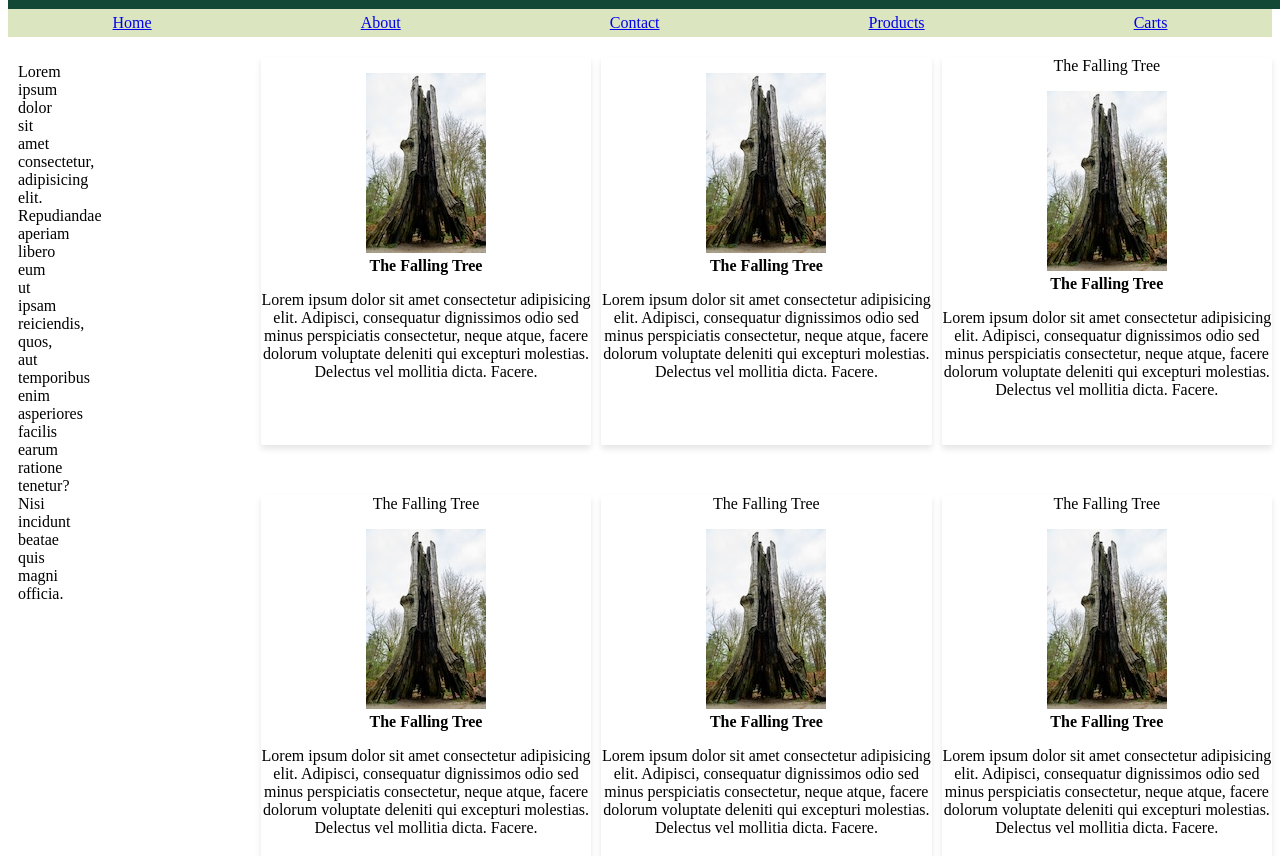
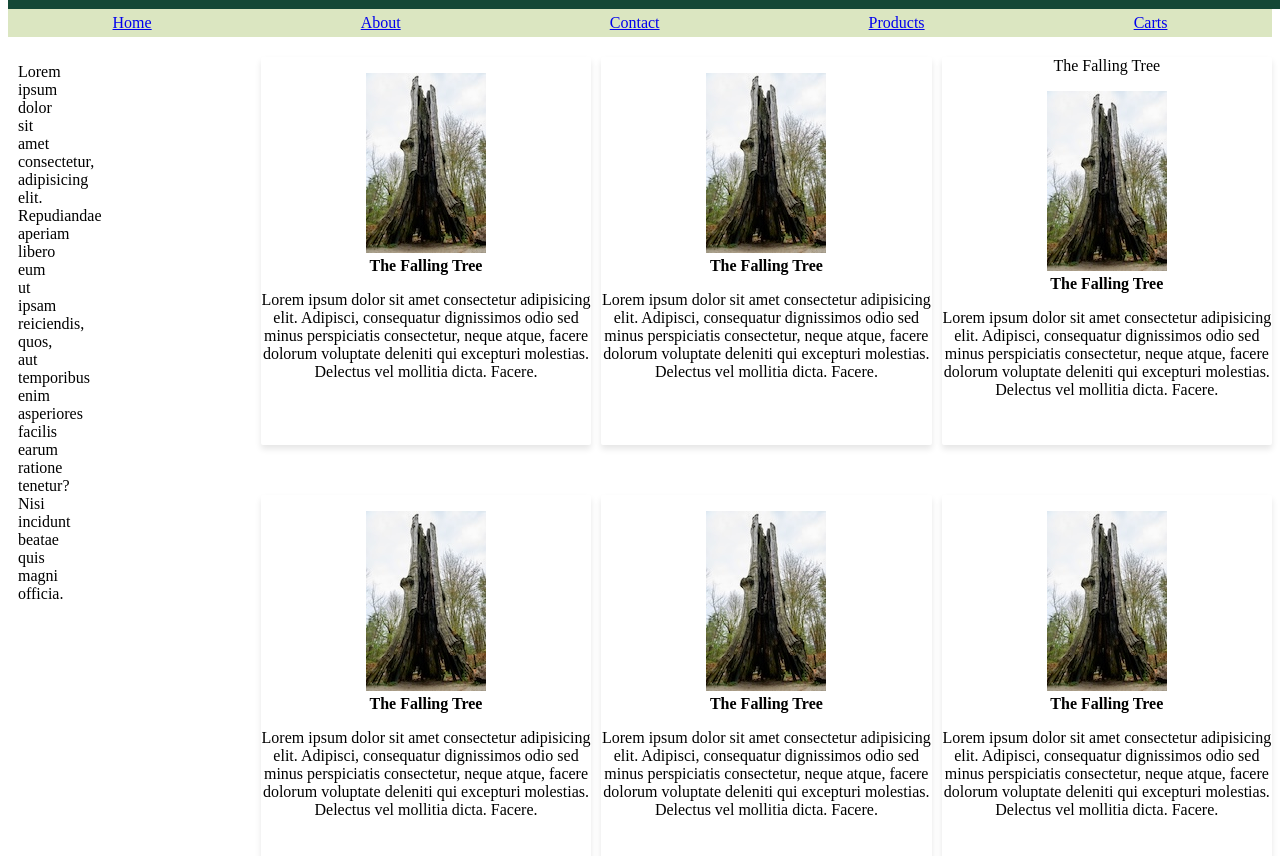
Before and after one commit to EliRein12A/CS140, a plain HTML site: page projects/flexandgrid/index.html in a window 1280 px wide. Shown: the part 96-952 px from the top of the page. Drawn offline with Linux system fonts and the light colour scheme.

Commit message:
add flexandgrid

```diff
--- a/projects/flexandgrid/index.html
+++ b/projects/flexandgrid/index.html
@@ -40,19 +40,19 @@
             </figure>
             <p>Lorem ipsum dolor sit amet consectetur adipisicing elit. Adipisci, consequatur dignissimos odio sed minus perspiciatis consectetur, neque atque, facere dolorum voluptate deleniti qui excepturi molestias. Delectus vel mollitia dicta. Facere.</p>
         </div>
-        <div class="images">The Falling Tree
+        <div class="images">
             <figure><img src="tree.jpg" alt="a tree">
             <figcaption>The Falling Tree</figcaption>
             </figure>
             <p>Lorem ipsum dolor sit amet consectetur adipisicing elit. Adipisci, consequatur dignissimos odio sed minus perspiciatis consectetur, neque atque, facere dolorum voluptate deleniti qui excepturi molestias. Delectus vel mollitia dicta. Facere.</p>
         </div>
-        <div class="images">The Falling Tree
+        <div class="images">
             <figure><img src="tree.jpg" alt="a tree">
             <figcaption>The Falling Tree</figcaption>
             </figure>
             <p>Lorem ipsum dolor sit amet consectetur adipisicing elit. Adipisci, consequatur dignissimos odio sed minus perspiciatis consectetur, neque atque, facere dolorum voluptate deleniti qui excepturi molestias. Delectus vel mollitia dicta. Facere.</p>
         </div>
-        <div class="images">The Falling Tree
+        <div class="images">
             <figure><img src="tree.jpg" alt="a tree">
             <figcaption>The Falling Tree</figcaption>
             </figure>
```
